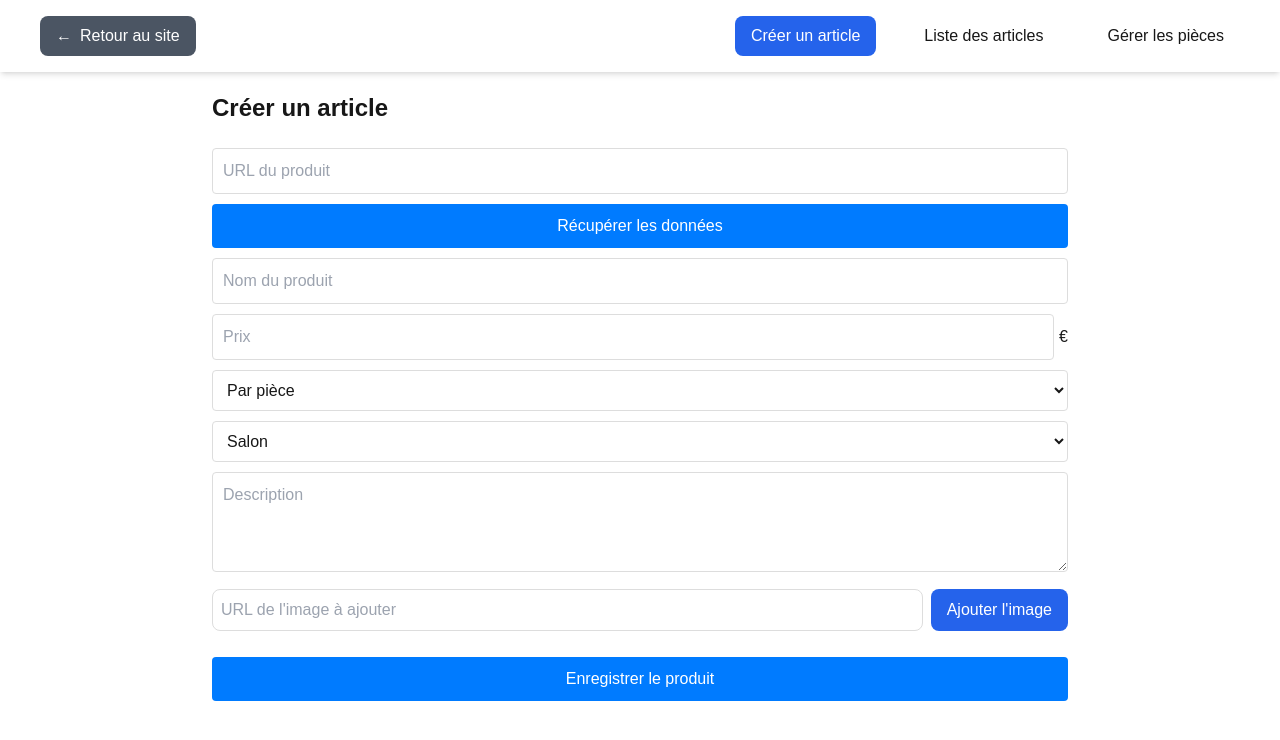
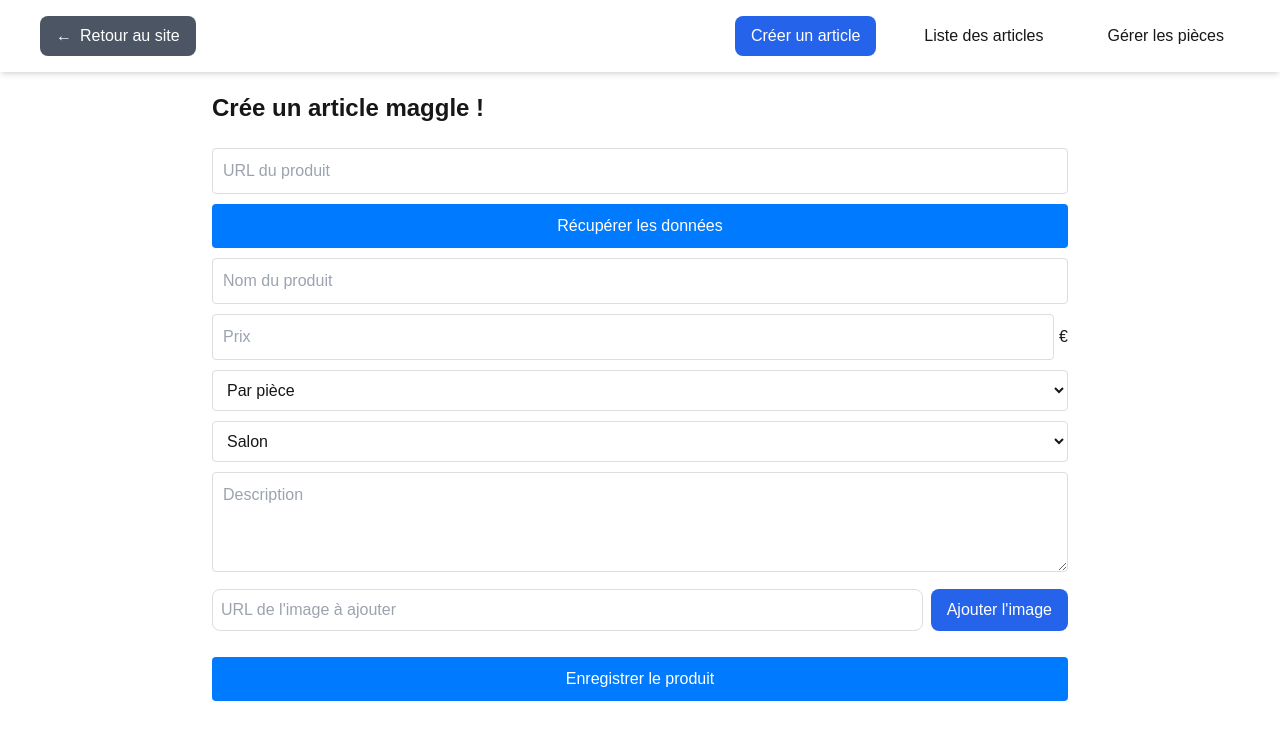
Before and after one commit to EZ3ki33l/Travaux, a Next.js app: page /admin/create in a window 1280 px wide. Shown: the top 740 px of the page. Built offline with nearby package versions, Linux system fonts and the light colour scheme.

Commit message:
tentative vercel

```diff
--- a/app/admin/create/page.tsx
+++ b/app/admin/create/page.tsx
@@ -145,7 +145,7 @@ export default function AdminPage() {
       <AdminNav />
       <div className="p-5 max-w-4xl mx-auto">
         <h1 className="text-2xl font-bold text-[var(--foreground)] mb-6">
-          Créer un article
+          Crée un article maggle !
         </h1>
         <Toaster position="top-right" />
         <div style={{ marginBottom: "20px" }}>
```
